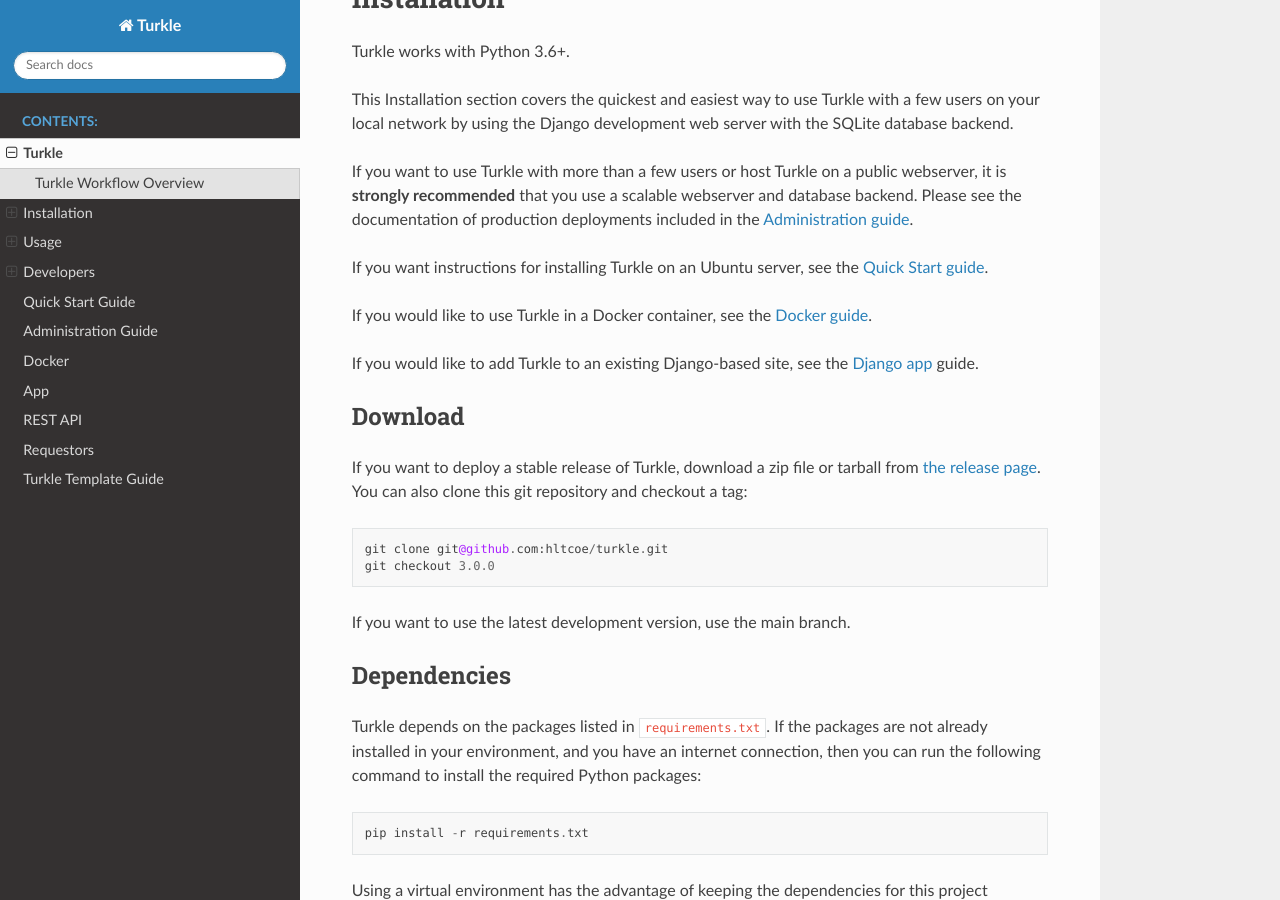
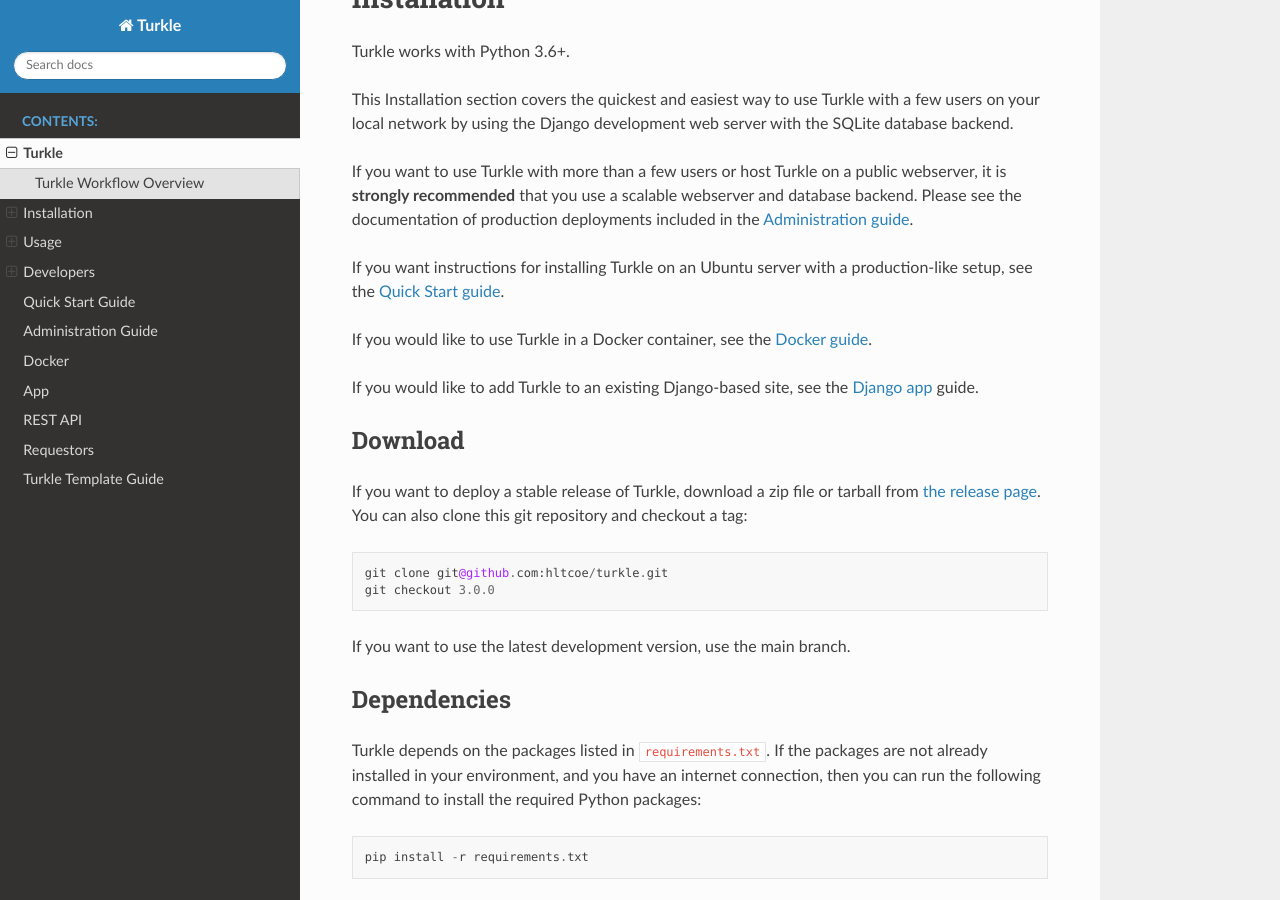
Before and after one commit to hltcoe/turkle, a Sphinx documentation site: the page built from docs/README.rst, in a window 1280 px wide and 900 px high, scrolled down 1005 px. Built offline with Sphinx 7.4.7 and the Read the Docs theme 3.1.0, drawn with Linux system fonts in a browser that asks for light colours.

Commit message:
tweaked docs for the quick start guide

```diff
--- a/docs/README.rst
+++ b/docs/README.rst
@@ -58,8 +58,8 @@
 documentation of production deployments included in the
 :doc:`Administration guide <ADMINISTRATION>`.
 
-If you want instructions for installing Turkle on an Ubuntu
-server, see the :doc:`Quick Start guide <QUICK_START>`.
+If you want instructions for installing Turkle on an Ubuntu server with a
+production-like setup, see the :doc:`Quick Start guide <QUICK_START>`.
 
 If you would like to use Turkle in a Docker container, see the
 :doc:`Docker guide <DOCKER>`.
```
